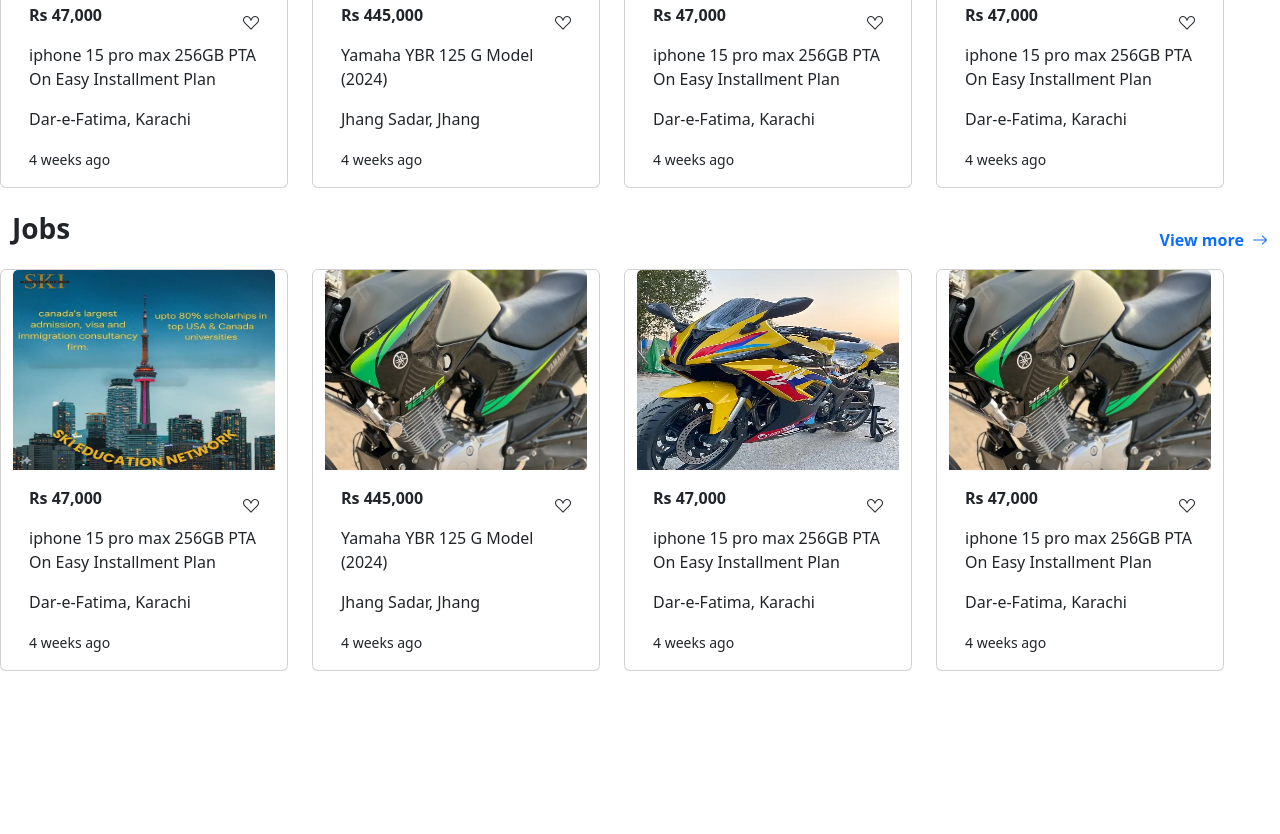
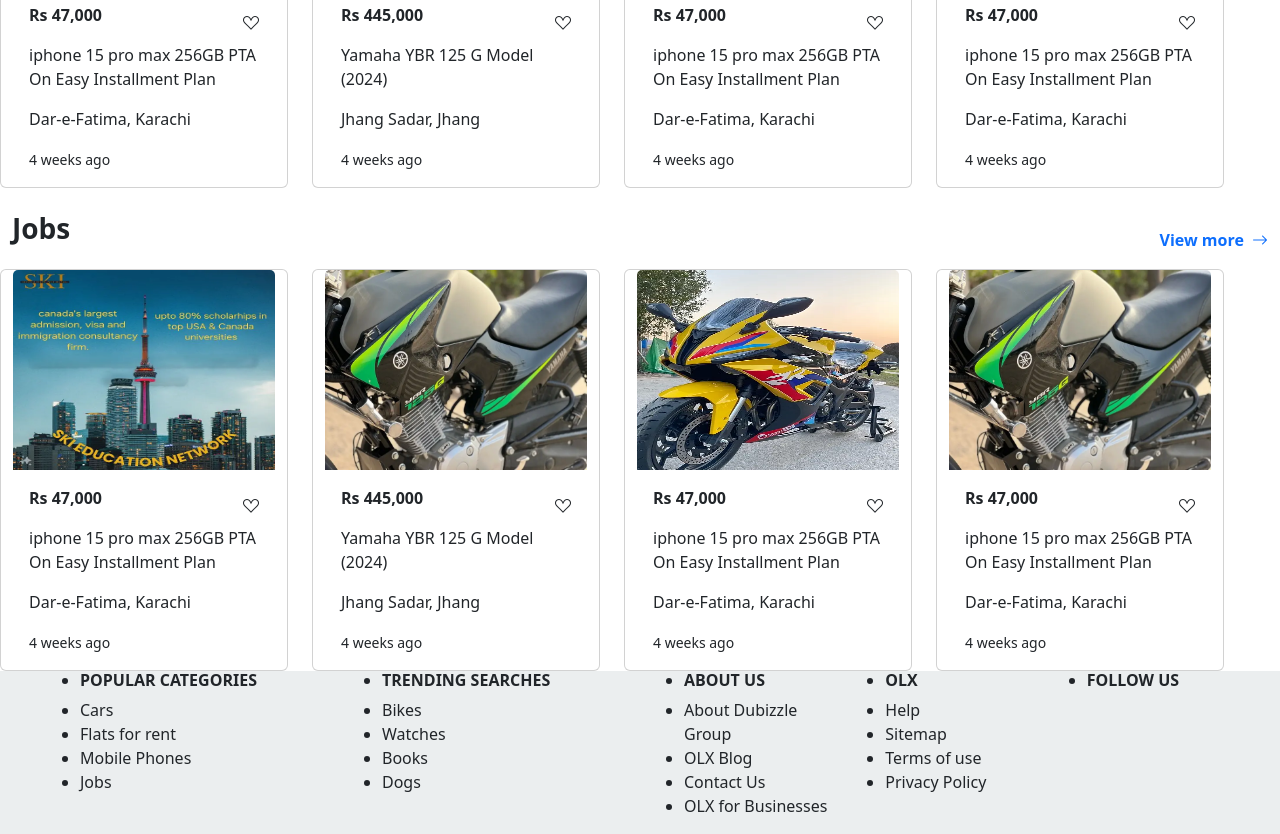
Before and after one commit to Laiba-Muhammad-Aslam/OlxWebsite, a plain HTML site: page index.html in a window 1280 px wide. Shown: the part 2765-3599 px from the top of the page. Before the commit the page ends 3436 px from the top, so only its background shows below. Drawn offline with nearby package versions, Linux system fonts and the light colour scheme.

Commit message:
working on footer

```diff
--- a/index.html
+++ b/index.html
@@ -589,6 +589,59 @@
         </div>
       </section>
 
+      <!-- FOOTER SECTION  -->
+
+      <footer class="container-fluid px-5">
+        <div class="row">
+            <div class="col-md-3">
+                <ul>
+                    <li class="h6 text-uppercase fw-bold">Popular Categories</li>
+                    <li>Cars</li>
+                    <li>Flats for rent</li>
+                    <li>Mobile Phones</li>
+                    <li>Jobs</li>
+                </ul>
+            </div>
+            <div class="col-md-3">
+                <ul>
+                    <li class="h6 text-uppercase fw-bold">Trending Searches
+                    </li>
+                    <li>Bikes</li>
+                    <li>Watches</li>
+                    <li>Books</li>
+                    <li>Dogs</li>
+                </ul>
+            </div>
+
+            <div class="col-md-2">
+                <ul>
+                    <li class="h6 text-uppercase fw-bold">About Us</li>
+                    <li>About Dubizzle Group
+                    </li>
+                    <li>OLX Blog</li>
+                    <li>Contact Us</li>
+                    <li>OLX for Businesses</li>
+                </ul>
+            </div>
+
+            <div class="col-md-2">
+                <ul>
+                    <li class="h6 text-uppercase fw-bold">OLX</li>
+                    <li>Help</li>
+                    <li>Sitemap</li>
+                    <li>Terms of use</li>
+                    <li>Privacy Policy</li>
+                </ul>
+            </div>
+
+            <div class="col-md-2">
+                <ul>
+                    <li class="h6 text-uppercase fw-bold">Follow us</li>
+                </ul>
+            </div>
+        </div>
+    </footer>
+
     <!-- JS CDN FILE  -->
     <script src="https://cdn.jsdelivr.net/npm/bootstrap@5.3.3/dist/js/bootstrap.bundle.min.js" integrity="sha384-YvpcrYf0tY3lHB60NNkmXc5s9fDVZLESaAA55NDzOxhy9GkcIdslK1eN7N6jIeHz" crossorigin="anonymous"></script>
   </body>
--- a/style.css
+++ b/style.css
@@ -36,3 +36,9 @@
     height: 200px;
     background-size: cover;
 }
+
+/* FOOTER  */
+
+footer{
+    background-color: #EBEEEF;
+}
```
